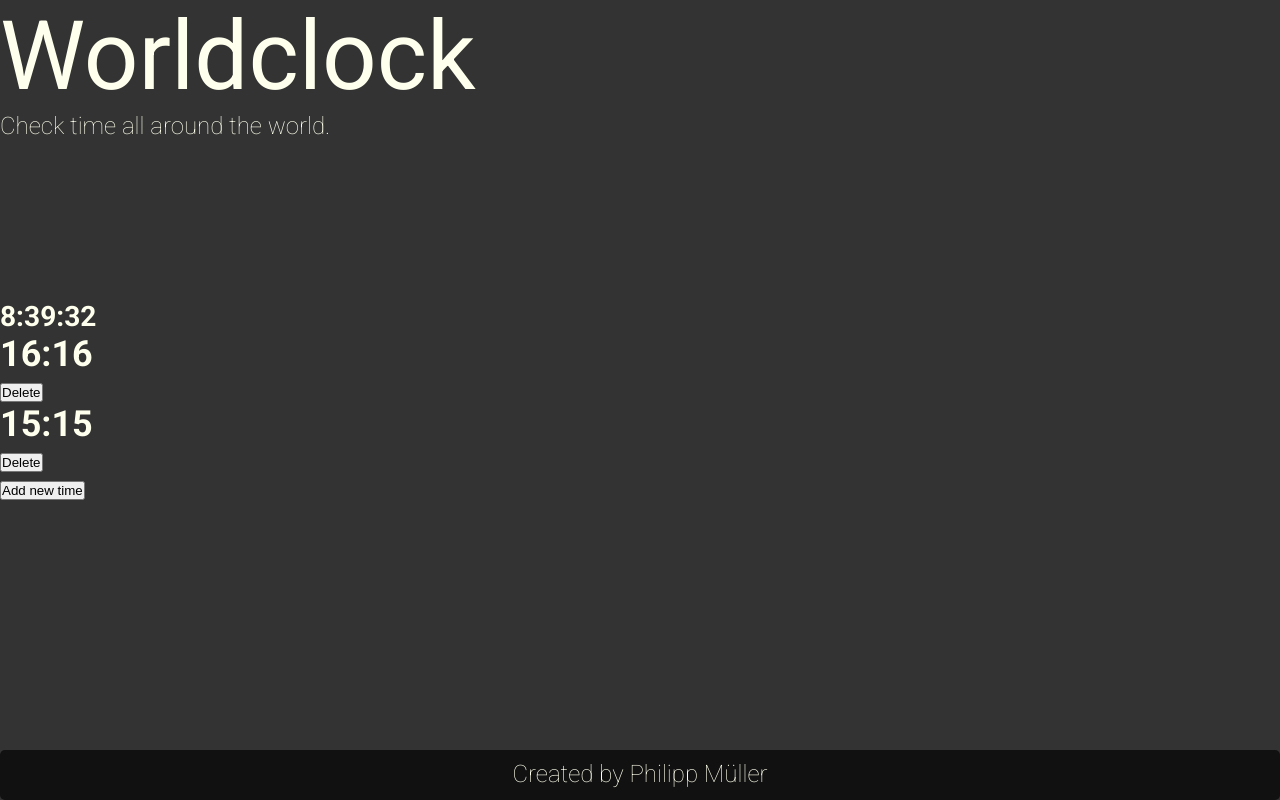
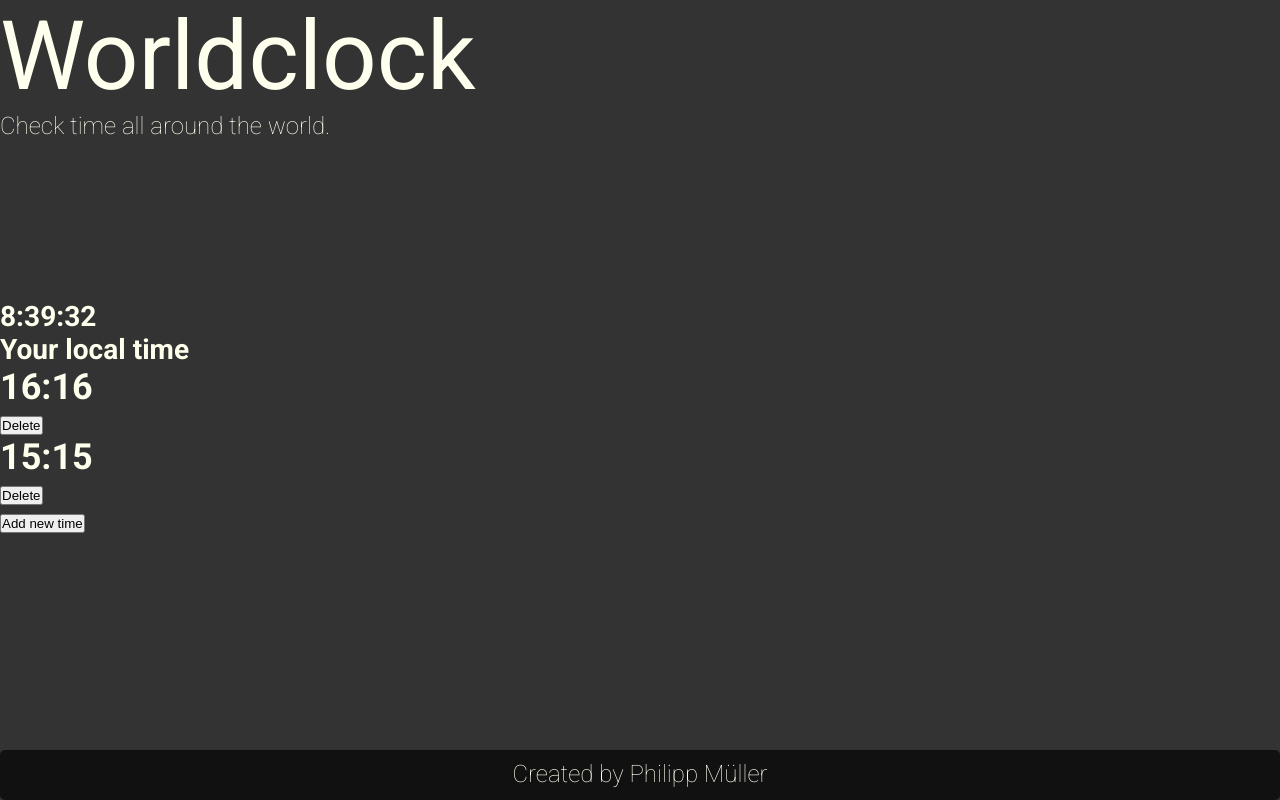
Before and after one commit to philippmueller96/Worldwatch, a Vue app in the folder worldclock/: page / in a window 1280 px wide. Built offline with nearby package versions, Linux system fonts and the light colour scheme.

Commit message:
Main.vue arrangement
new arrangement in main.vue to see your local time

```diff
--- a/worldclock/src/components/Main.vue
+++ b/worldclock/src/components/Main.vue
@@ -54,7 +54,10 @@ function deleteClock(index) {
 
 <template>
   <div>
-    <Clock />
+    <div>
+      <Clock />
+      <h3>Your local time</h3>
+    </div>
     <div v-for="timeZone in timeZones" :key="timeZone.id">
       <h2>{{ timeZone.time }}</h2>
       <button
```
